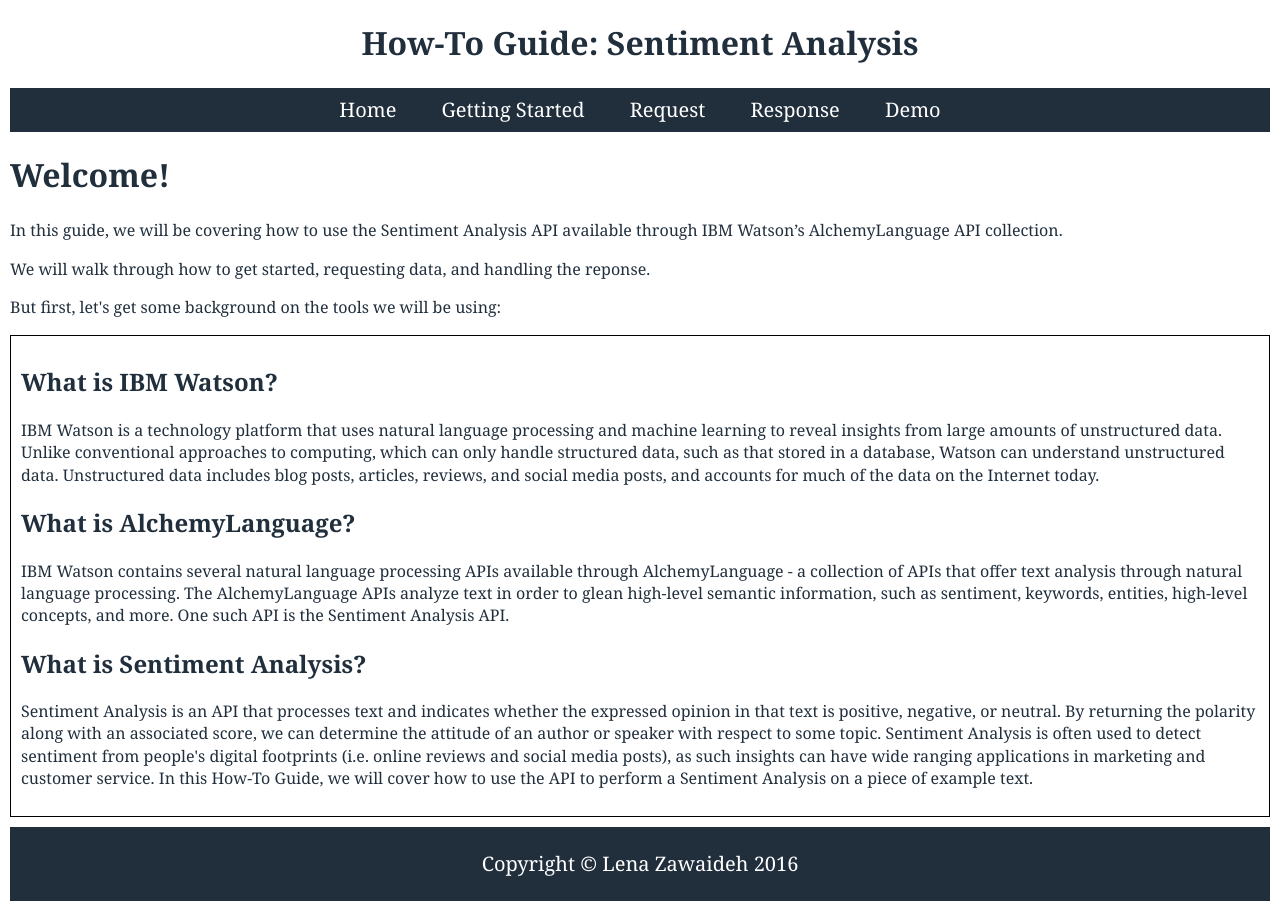
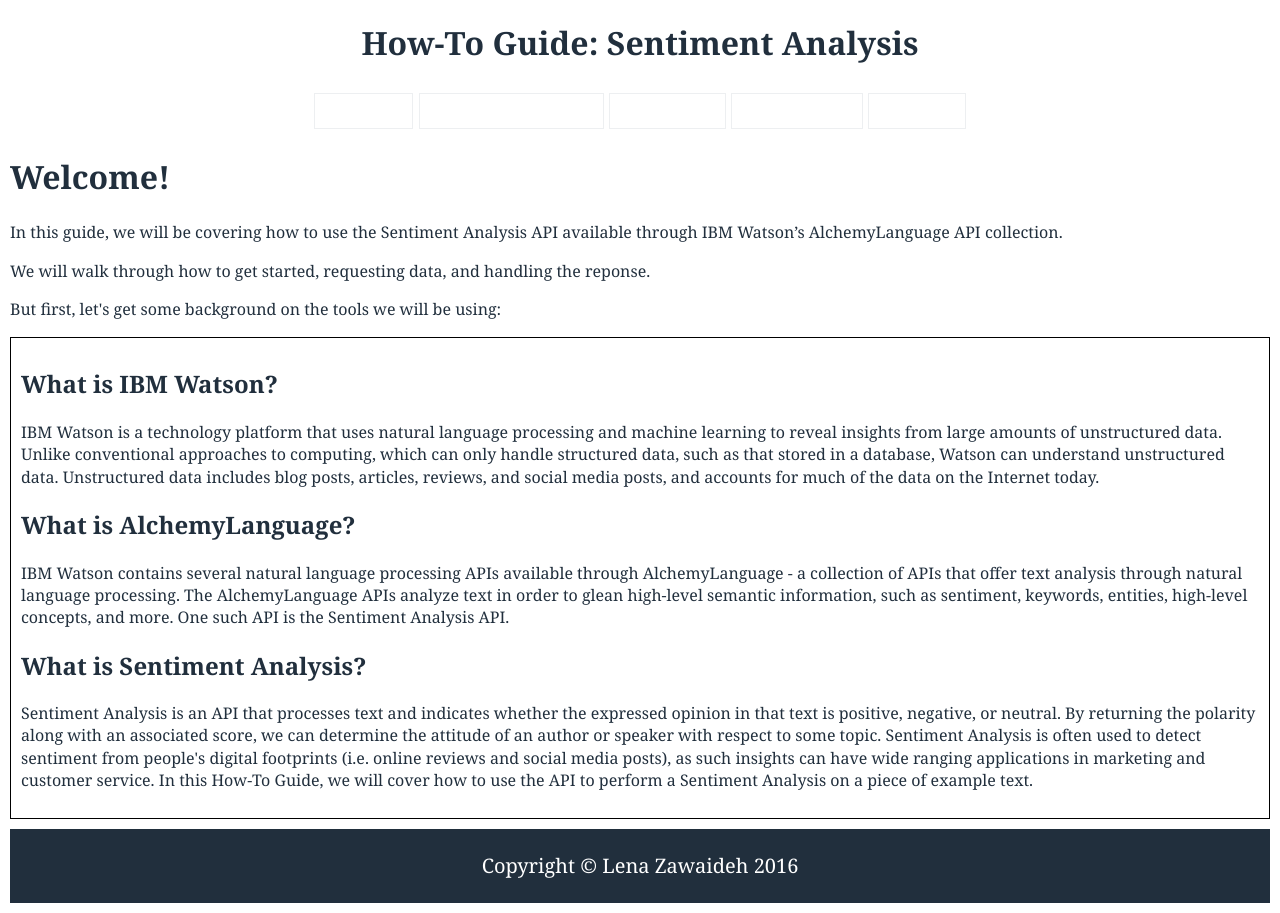
Before and after one commit to lenaz/How-To-Guide, a Jekyll site: the page built from index.html, in a window 1280 px wide. Built offline with Jekyll 4.4.1, drawn with Linux system fonts in a browser that asks for light colours; Markdown is read by kramdown in place of the engine named in the settings.

Commit message:
boxes instead of background nav color

```diff
--- a/css/common.css
+++ b/css/common.css
@@ -32,7 +32,8 @@ body {
 .nav {
     margin: 0px;
     padding: 5px;
-    background-color: #212F3D;
+    /*background-color: #212F3D;*/
+    background-color: #FFF;
     list-style-type: none;
 
 }
@@ -41,6 +42,7 @@ body {
     display: inline-block;
     padding: 3px 20px;
     text-decoration: none;
+    border: 1.5px solid #edeff1;
 }
 
 .nav li a {
```
